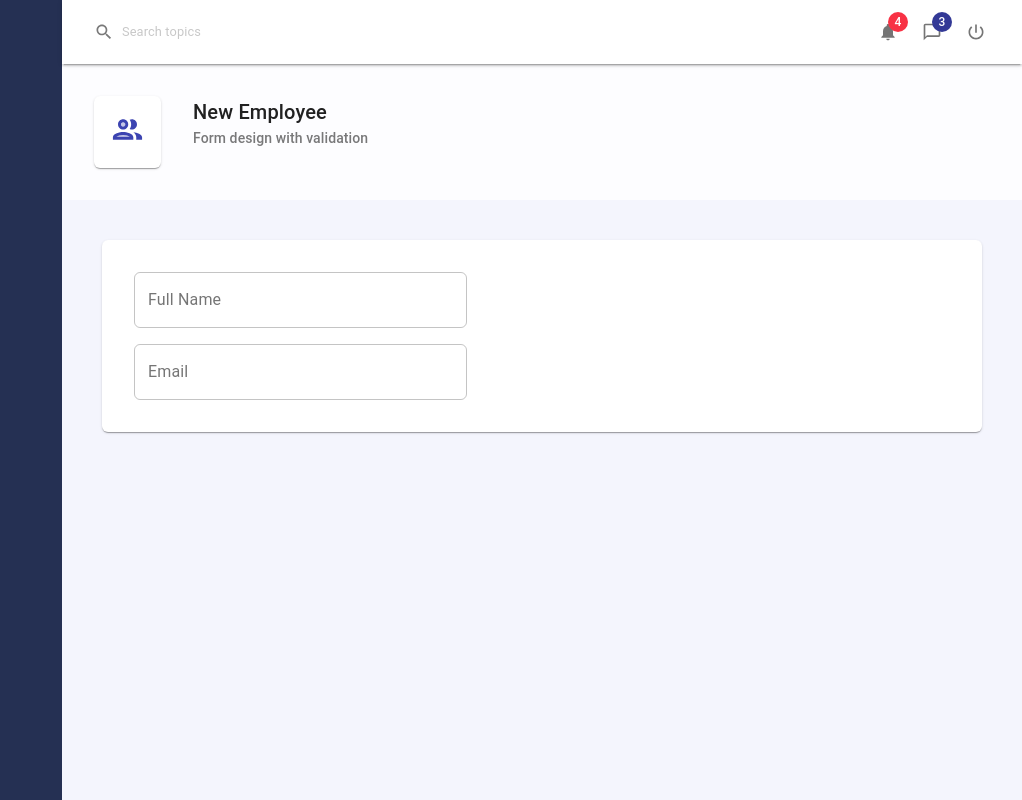
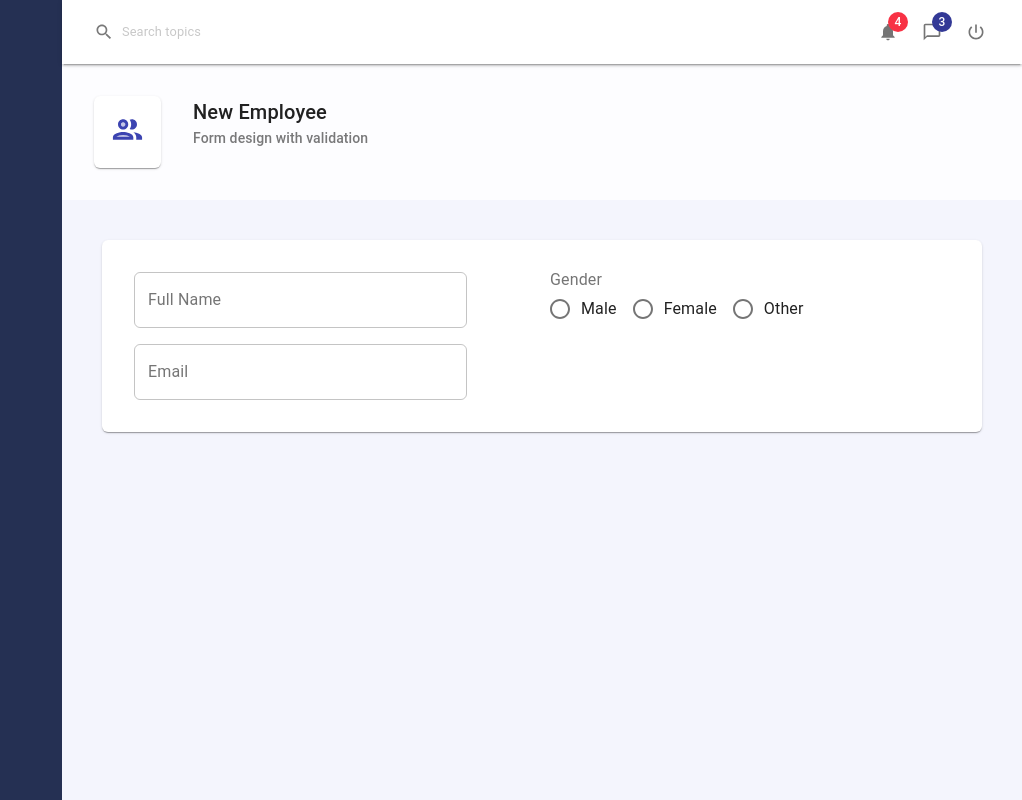
Before and after one commit to matan3sh/mui-system, a React (Create React App) app: page / in a window 1280 px wide. Shown: the whole page, without its empty margins (258-1280 px from the left). Built offline with nearby package versions, Linux system fonts and the light colour scheme; the HTML template or start-up script is replaced by a standard one.

Commit message:
Implement Input and Radio Group reusable components

```diff
--- a/src/components/Form.tsx
+++ b/src/components/Form.tsx
@@ -17,7 +17,11 @@ const useStyles = makeStyles((theme) => ({
 const Form = ({ children }: FormProps) => {
   const classes = useStyles();
 
-  return <form className={classes.root}>{children}</form>;
+  return (
+    <form className={classes.root} autoComplete='off'>
+      {children}
+    </form>
+  );
 };
 
 export default Form;
--- /dev/null
+++ b/src/components/controls/AppInput.tsx
@@ -0,0 +1,25 @@
+import { ChangeEvent } from 'react';
+import { TextField } from '@material-ui/core';
+
+interface InputProps {
+  name: string;
+  value: number | string | Date | boolean;
+  label: string;
+  onChange: (e: ChangeEvent<HTMLInputElement>) => void;
+}
+
+const AppInput = (props: InputProps) => {
+  const { name, value, label, onChange } = props;
+
+  return (
+    <TextField
+      variant='outlined'
+      label={label}
+      name={name}
+      value={value}
+      onChange={onChange}
+    />
+  );
+};
+
+export default AppInput;
--- /dev/null
+++ b/src/components/controls/AppRadioGroup.tsx
@@ -0,0 +1,37 @@
+import { ChangeEvent } from 'react';
+import {
+  FormControlLabel,
+  Radio,
+  RadioGroup,
+  FormLabel,
+  FormControl,
+} from '@material-ui/core';
+
+interface RadioGroupProps {
+  name: string;
+  value: number | string | Date | boolean;
+  label: string;
+  onChange: (e: ChangeEvent<HTMLInputElement>) => void;
+  items: { id: string; title: string }[];
+}
+
+const AppRadioGroup = (props: RadioGroupProps) => {
+  const { name, label, value, onChange, items } = props;
+
+  return (
+    <FormControl>
+      <FormLabel>{label}</FormLabel>
+      <RadioGroup row name={name} value={value} onChange={onChange}>
+        {items.map((item) => (
+          <FormControlLabel
+            value={item.id}
+            control={<Radio />}
+            label={item.title}
+          />
+        ))}
+      </RadioGroup>
+    </FormControl>
+  );
+};
+
+export default AppRadioGroup;
--- /dev/null
+++ b/src/components/controls/index.js
@@ -0,0 +1,2 @@
+export { default as AppInput } from './AppInput';
+export { default as AppRadioGroup } from './AppRadioGroup';
--- a/src/pages/Employees/EmployeeForm.tsx
+++ b/src/pages/Employees/EmployeeForm.tsx
@@ -1,6 +1,13 @@
-import { Grid, TextField } from '@material-ui/core';
+import { Grid } from '@material-ui/core';
 import { Form } from 'components';
+import { AppInput, AppRadioGroup } from 'components/controls';
 import { useForm } from 'hooks';
+
+const genderItems = [
+  { id: 'male', title: 'Male' },
+  { id: 'female', title: 'Female' },
+  { id: 'other', title: 'Other' },
+];
 
 const initialFValues = {
   id: 0,
@@ -21,22 +28,29 @@ const EmployeeForm = () => {
     <Form>
       <Grid container>
         <Grid item xs={6}>
-          <TextField
-            variant='outlined'
+          <AppInput
+            name='fullName'
             label='Full Name'
-            name='fullName'
             value={values.fullName}
             onChange={handleInputChange}
           />
-          <TextField
-            variant='outlined'
+          <AppInput
             label='Email'
             name='email'
             value={values.email}
             onChange={handleInputChange}
           />
         </Grid>
-        <Grid item xs={6}></Grid>
+
+        <Grid item xs={6}>
+          <AppRadioGroup
+            name='gender'
+            label='Gender'
+            value={values.gender}
+            onChange={handleInputChange}
+            items={genderItems}
+          />
+        </Grid>
       </Grid>
     </Form>
   );
```
